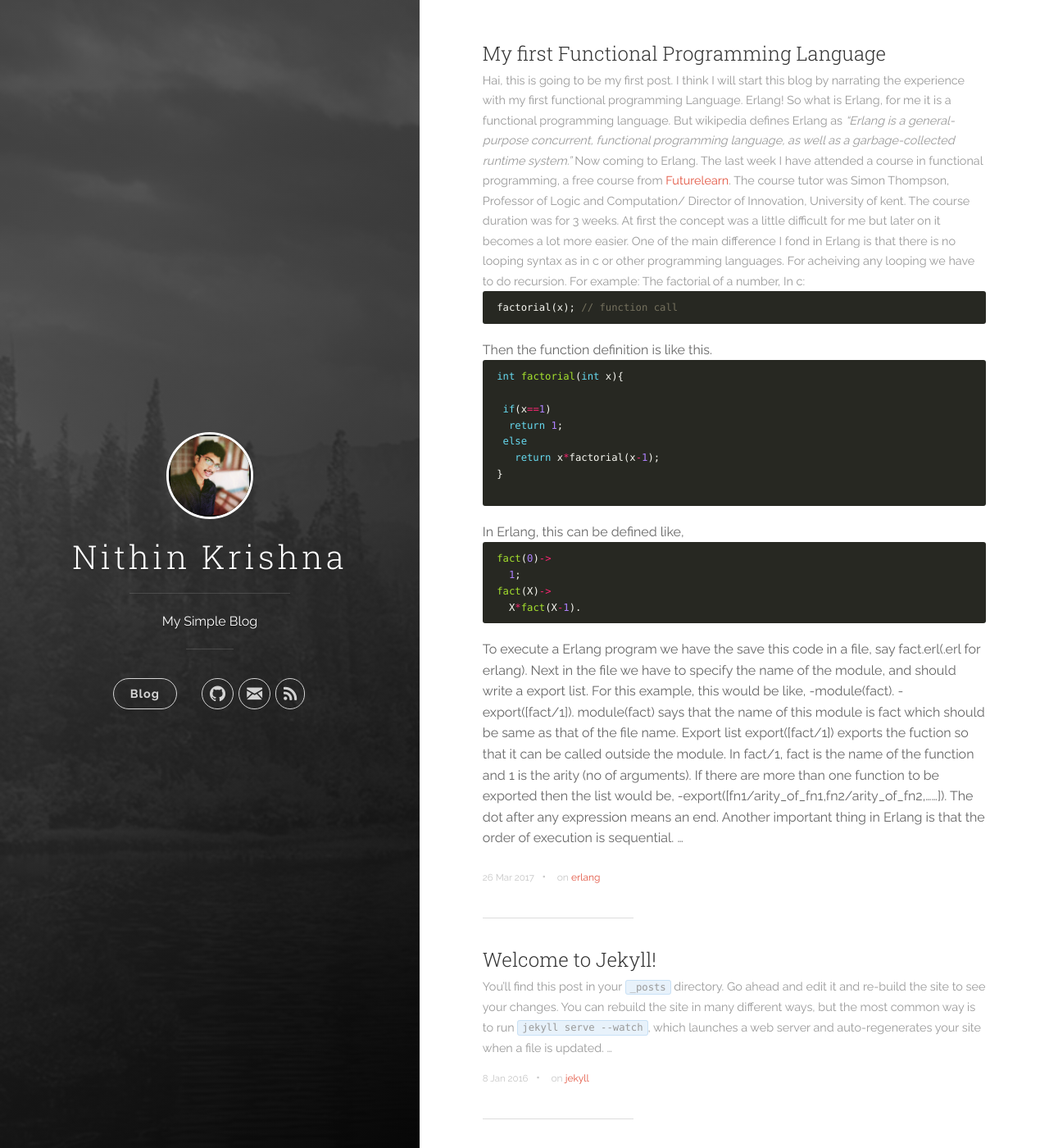
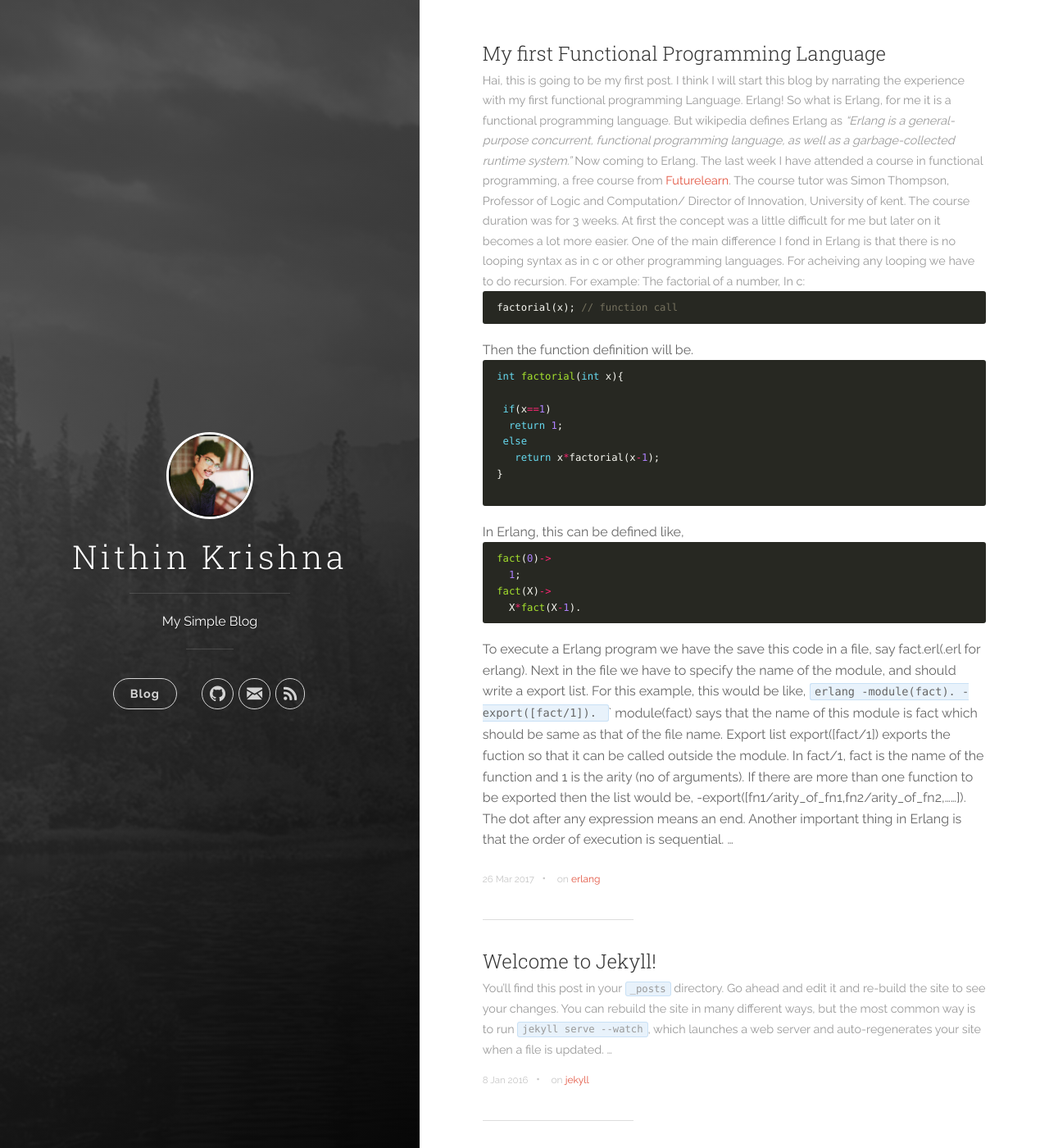
Before and after one commit to nithinkr1shna/nithinkr1shna.github.io, a Jekyll site: the page built from index.html, in a window 1280 px wide and 1400 px high. Shown: the whole window at 82% size. Built offline with Jekyll 4.4.1, drawn with Linux system fonts in a browser that asks for light colours; nearby versions of some CDN libraries; the list of posts is cut into pages by our own code.

Commit message:
my first functional language

````diff
--- a/_posts/2017-03-26-my-first-functional-programming-language.markdown
+++ b/_posts/2017-03-26-my-first-functional-programming-language.markdown
@@ -23,7 +23,7 @@ For example: The factorial of a number,
  factorial(x); // function call
 ```
 
-Then the function definition is like this.
+Then the function definition will be.
 
 ``` c
  int factorial(int x){
@@ -46,8 +46,10 @@ Then the function definition is like this.
 
 To execute a Erlang program we have the save this code in a file, say fact.erl(.erl for erlang). Next in the file we have to specify the name of the module, and should write a export list. For this example, this would be like,
 
+`` erlang
 -module(fact).
 -export([fact/1]).
+```
 
 module(fact) says that the name of this module is fact which should be same as that of the file name. Export list export([fact/1]) exports the fuction so that it can be called outside the module. In fact/1, fact is the name of the function and 1 is the arity (no of arguments). If there are more than one function to be exported then the list would be,
 
````
